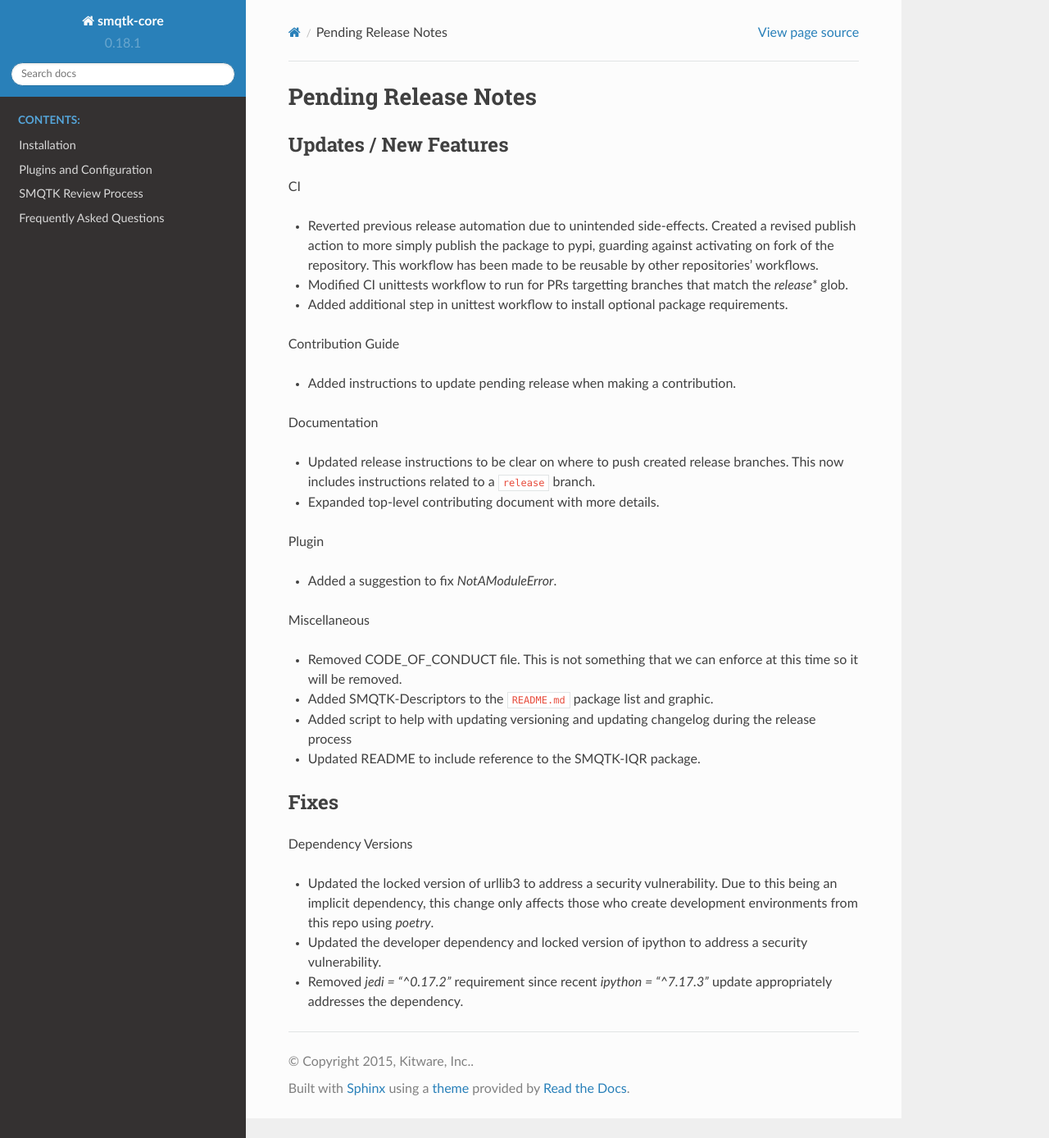
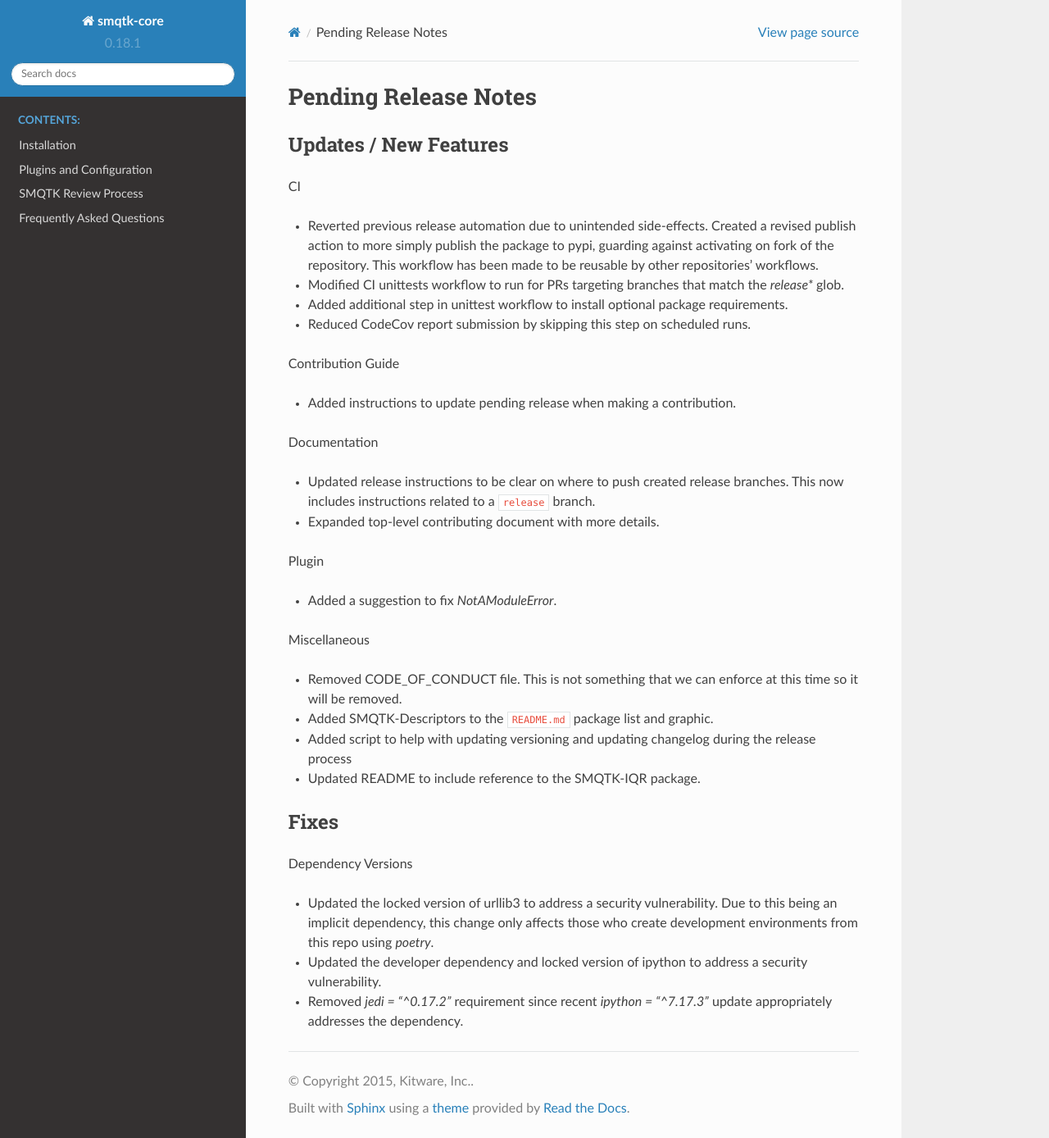
Before and after one commit to Kitware/SMQTK-Core, a Sphinx documentation site: the page built from docs/release_notes/pending_release.rst, in a window 1280 px wide and 1388 px high. Shown: the whole window at 82% size. Built offline with Sphinx 7.4.7 and the Read the Docs theme 2.0.0, drawn with Linux system fonts in a browser that asks for light colours; pages that are not in the unit, such as notebooks, are missing from menus; the version number is read from the project's files by our own code.

Commit message:
Stop submitting codecov reports on scheduled event

```diff
--- a/docs/release_notes/pending_release.rst
+++ b/docs/release_notes/pending_release.rst
@@ -11,11 +11,13 @@ CI
   guarding against activating on fork of the repository.
   This workflow has been made to be reusable by other repositories' workflows.
 
-* Modified CI unittests workflow to run for PRs targetting branches that match
+* Modified CI unittests workflow to run for PRs targeting branches that match
   the `release*` glob.
 
 * Added additional step in unittest workflow to install optional package
   requirements.
+
+* Reduced CodeCov report submission by skipping this step on scheduled runs.
 
 Contribution Guide
 
```
Also changed, not shown: 1 other file.
